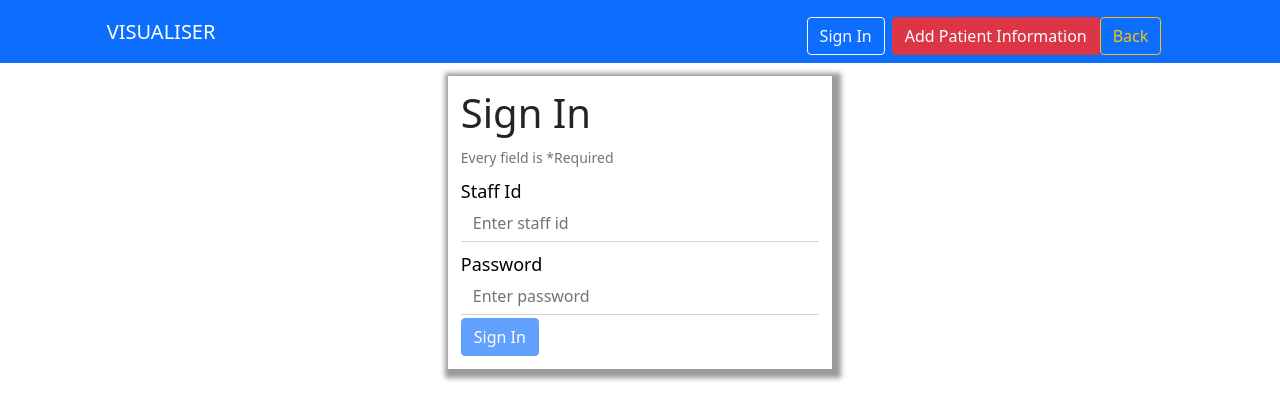
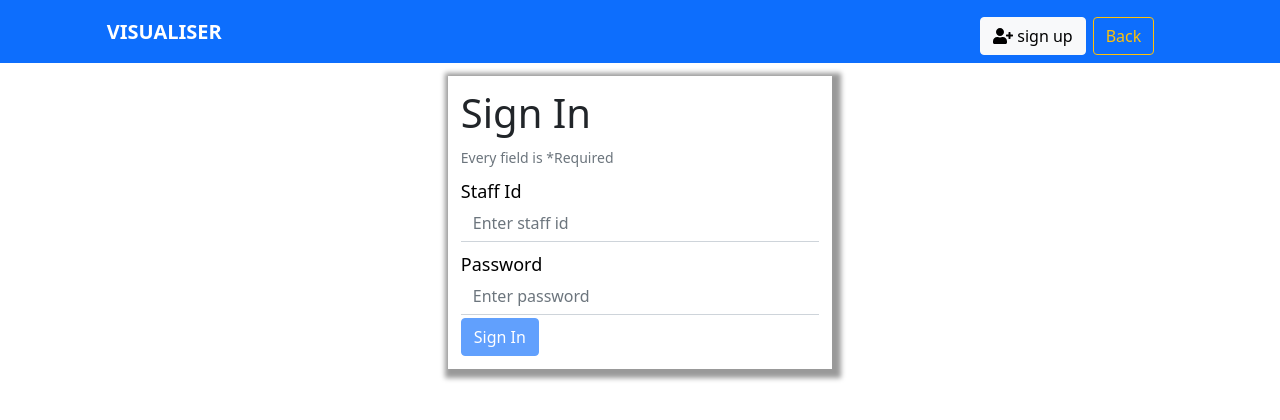
Before and after one commit to sthasub/Visualiser, a React (Create React App) app in the folder client/: page /login in a window 1280 px wide. Shown: the top 420 px of the page. Built offline with nearby package versions, Linux system fonts and the light colour scheme.

Commit message:
added font for user, other buttons in Nav component

```diff
--- a/client/src/components/Nav/index.jsx
+++ b/client/src/components/Nav/index.jsx
@@ -1,8 +1,45 @@
-import React from "react";
+import React, { useContext, useEffect, useState } from "react";
 import { NavLink, useLocation } from "react-router-dom";
+import { UserContext } from "../../App";
+import API from "../../utils/API";
 import "./style.css";
+import { FontAwesomeIcon } from "@fortawesome/react-fontawesome";
+import {
+  faSignOutAlt,
+  faUser,
+  faFileMedical,
+  faSignInAlt,
+  faUserPlus
+} from "@fortawesome/free-solid-svg-icons";
 const Nav = () => {
+  const { state, dispatch } = useContext(UserContext);
   const location = useLocation();
+  const [username, setUsername] = useState("");
+  useEffect(() => {
+    const token = localStorage.getItem("token");
+    dispatch({ type: "USER", payload: token });
+    if (token) {
+      API.userDetail()
+        .then((res) => {
+          setUsername(res.data.name);
+        })
+        .catch((err) => {
+          console.log(err.data);
+        });
+    }
+  }, [localStorage.getItem("token")]);
+
+  const logoutHandler = (e) => {
+    e.preventDefault();
+    API.signOut().then((res) => {
+      if (res.status === 200) {
+        localStorage.removeItem("token");
+        window.location.href = "/";
+      }
+    });
+  };
+
+  if (state.token) {
     return (
       <div>
         <div className="bg-primary">
@@ -28,30 +65,134 @@ const Nav = () => {
               >
                 <ul className="navbar-nav ms-auto mb-2 mb-lg-0">
                   <li className="nav-item">
-                <button className="btn btn-outline-light" onClick={() => {}}>
-                    Sign In
-                  </button>
-                  <div
-                    className="modal fade"
-                    id="exampleModal"
-                    // tabindex="-1"
-                    role="dialog"
-                    aria-labelledby="exampleModalLabel"
-                    aria-hidden="true"
-                  ></div>
+                    <p id="userName">
+                      <FontAwesomeIcon icon={faUser} /> {username}
+                    </p>
                   </li>
                   <li className="nav-item">
-                  <NavLink to='/addInformation' className={location.pathname==="/addInformation"?"hidden":""}>
-                  <button className="btn btn-danger">
-                      Add Patient Information
+                    <NavLink
+                      to="/addInformation"
+                      className={
+                        location.pathname === "/addInformation" ||
+                        location.pathname === "/login" ||
+                        location.pathname === "/registration"
+                          ? "hidden"
+                          : ""
+                      }
+                    >
+                      <button
+                        className="btn btn-info"
+                        title="add Patient information"
+                      >
+                        <FontAwesomeIcon icon={faFileMedical} /> Patient
                       </button>
                     </NavLink>
                   </li>
                   <li className="nav-item">
-                  <NavLink to='/' className={location.pathname==="/"?"hidden":""}>
-                  <button className="btn btn-outline-warning">
-                      Back
+                    <NavLink
+                      to="/"
+                      className={location.pathname === "/" ? "hidden" : ""}
+                    >
+                      <button className="btn btn-outline-warning">Back</button>
+                    </NavLink>
+                  </li>
+                  <li>
+                    <button
+                      className="btn btn-danger"
+                      onClick={logoutHandler}
+                      title="sign out"
+                    >
+                      <FontAwesomeIcon icon={faSignOutAlt} />
                     </button>
+                  </li>
+                </ul>
+              </div>
+            </div>
+          </nav>
+        </div>
+      </div>
+    );
+  } else {
+    return (
+      <div>
+        <div className="bg-primary">
+          <nav className="col-10 mx-auto navbar navbar-expand-lg navbar-dark bg-primary">
+            <a className="navbar-brand" href="/">
+              VISUALISER
+            </a>
+            <div className="container-fluid">
+              <button
+                className="navbar-toggler"
+                type="button"
+                data-bs-toggle="collapse"
+                data-bs-target="#navbarSupportedContent"
+                aria-controls="navbarSupportedContent"
+                aria-expanded="false"
+                aria-label="Toggle navigation"
+              >
+                <span className="navbar-toggler-icon"></span>
+              </button>
+              <div
+                className="collapse navbar-collapse"
+                id="navbarSupportedContent"
+              >
+                <ul className="navbar-nav ms-auto mb-2 mb-lg-0">
+                  <li className="nav-item">
+                    <NavLink
+                      to="/login"
+                      className={location.pathname === "/login" ? "hidden" : ""}
+                    >
+                      <button
+                        className="btn btn-success"
+                        onClick={() => {}}
+                        title="sign in"
+                      >
+                        <FontAwesomeIcon icon={faSignInAlt} />
+                      </button>
+                    </NavLink>
+                  </li>
+                  <li className="nav-item">
+                    <NavLink
+                      to="/registration"
+                      className={
+                        location.pathname === "/registration" ? "hidden" : ""
+                      }
+                    >
+                      <button
+                        className="btn btn-light"
+                        onClick={() => {}}
+                        title="sign up"
+                      >
+                        <FontAwesomeIcon icon={faUserPlus} /> sign up
+                      </button>
+                    </NavLink>
+                  </li>
+
+                  <li className="nav-item">
+                    <NavLink
+                      to="/addInformation"
+                      className={
+                        location.pathname === "/addInformation" ||
+                        location.pathname === "/login" ||
+                        location.pathname === "/registration"
+                          ? "hidden"
+                          : ""
+                      }
+                    >
+                      <button
+                        className="btn btn-info"
+                        title="add patient information"
+                      >
+                        <FontAwesomeIcon icon={faFileMedical} /> Patient
+                      </button>
+                    </NavLink>
+                  </li>
+                  <li className="nav-item">
+                    <NavLink
+                      to="/"
+                      className={location.pathname === "/" ? "hidden" : ""}
+                    >
+                      <button className="btn btn-outline-warning">Back</button>
                     </NavLink>
                   </li>
                 </ul>
@@ -61,6 +202,7 @@ const Nav = () => {
         </div>
       </div>
     );
+  }
 };
 
 export default Nav;
--- a/client/src/components/Nav/style.css
+++ b/client/src/components/Nav/style.css
@@ -1,10 +1,26 @@
-.btn.btn-outline-light{
-    margin-right: 7px;
+.btn.btn-light,
+.btn.btn-success,
+.btn.btn-outline-warning,
+.btn.btn-info {
+  margin-right: 7px;
 }
 
-li{
-    margin-top: 9px;
+
+
+#userName{
+  margin-top:9px;
+  margin-right:7px;
+  color: white;
 }
 
-.hidden
-{ display:none; }
+.navbar-brand{
+  font-weight: 900;
+}
+
+li {
+  margin-top: 9px;
+}
+
+.hidden {
+  display: none;
+}
```
Lines whose indentation alone changed are shown as unchanged.
